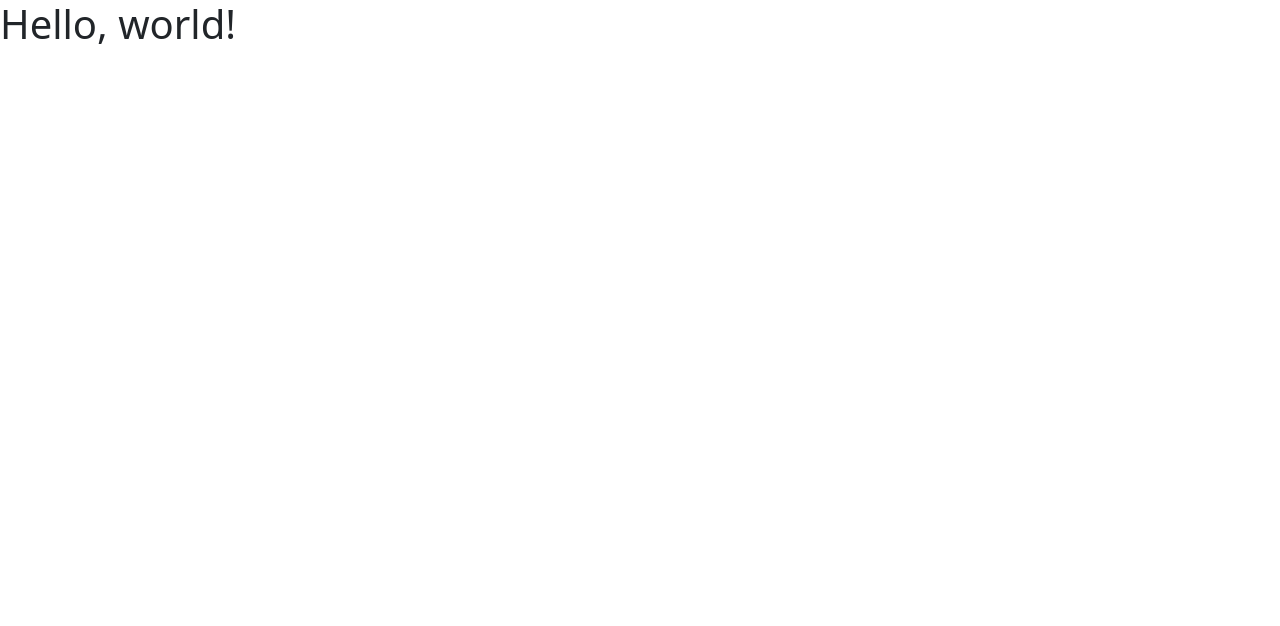
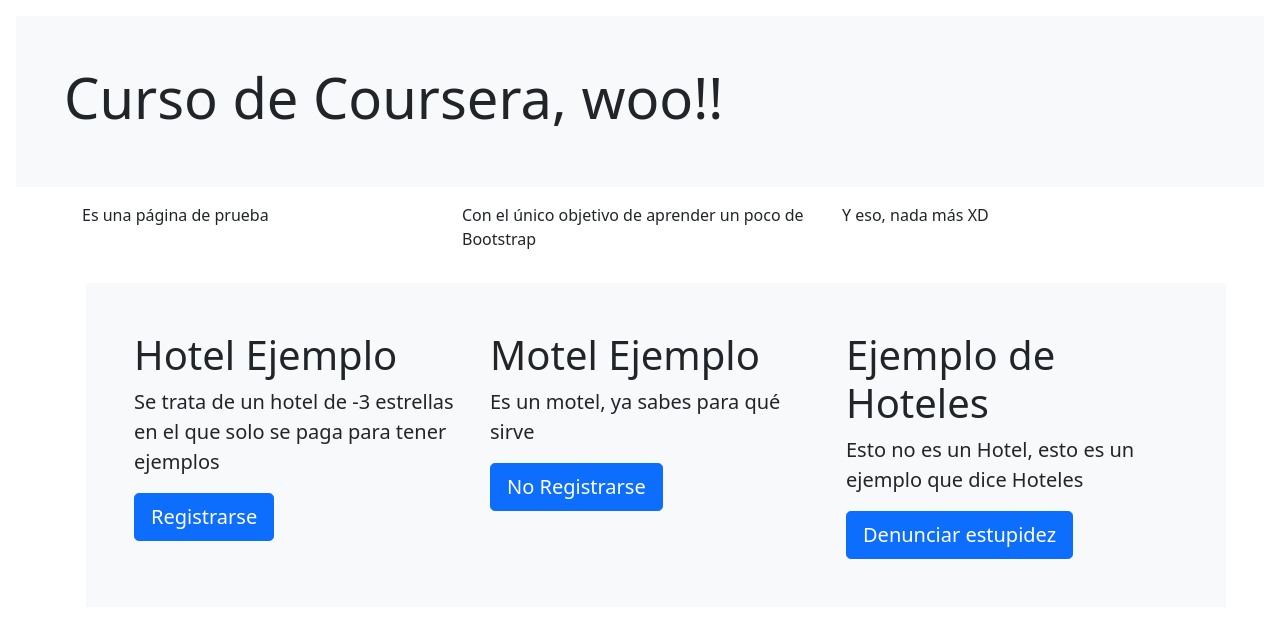
Before and after one commit to G-Rardo/Coursera_Bootstrap_4, a website: page index.html in a window 1280 px wide. Drawn offline with nearby package versions, Linux system fonts and the light colour scheme.

Commit message:
Se hizo una grilla con hoteles de ejemplo

```diff
--- a/index.html
+++ b/index.html
@@ -8,10 +8,45 @@
     <!-- Bootstrap CSS -->
     <link href="node_modules/bootstrap/dist/css/bootstrap.min.css" rel="stylesheet">
 
-    <title>Hello, world!</title>
+    <title>Página ejemplo, yay</title>
   </head>
   <body>
-    <h1>Hello, world!</h1>
+    <div class="bg-light p-5 rounded-lg m-3">
+      <h1 class="display-4">Curso de Coursera, woo!!</h1>
+    </div>
+    <div class="container">
+      <div class="row">
+        <div class="col-md-4">
+          <p>Es una página de prueba</p>
+        </div>
+        <div class="col-md-4">
+          <p>Con el único objetivo de aprender un poco de Bootstrap</p>
+        </div>
+        <div class="col-md-4">
+          <p>Y eso, nada más XD</p>
+        </div>
+        <div class="container bg-light p-5 rounded-lg m-3">
+          <div class="row">
+            <div class="col-md-4">
+              <h1 class="display-6">Hotel Ejemplo</h1>
+              <p class="lead">Se trata de un hotel de -3 estrellas en el que solo se paga para tener ejemplos</p>
+              <a class="btn btn-primary btn-lg" href="#" role="button">Registrarse</a>
+            </div>
+            <div class="col-md-4">
+              <h1 class="display-6">Motel Ejemplo</h1>
+              <p class="lead">Es un motel, ya sabes para qué sirve</p>
+              <a class="btn btn-primary btn-lg" href="#" role="button">No Registrarse</a>
+            </div>
+            <div class="col-md-4">
+              <h1 class="display-6">Ejemplo de Hoteles</h1>
+              <p class="lead">Esto no es un Hotel, esto es un ejemplo que dice Hoteles</p>
+              <a class="btn btn-primary btn-lg" href="#" role="button">Denunciar estupidez</a>
+            </div>
+          </div>
+        </div>
+      </div>
+    </div>
+
 
     <script src="node_modules/jquery/dist/jquery.min.js"></script>
     <script src="node_modules/popper.js/dist/popper.min.js"></script>
```
